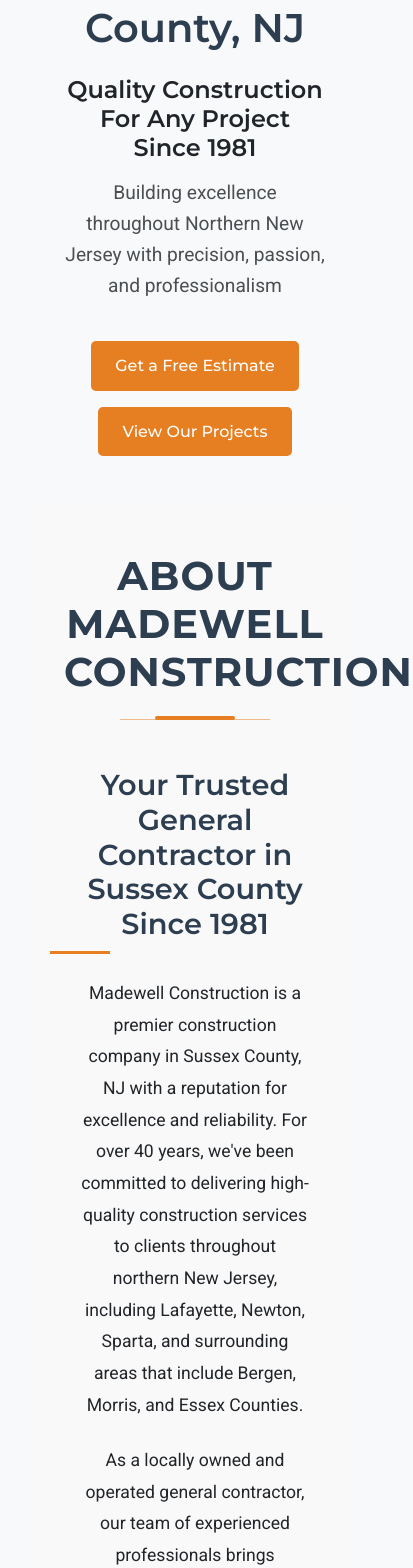
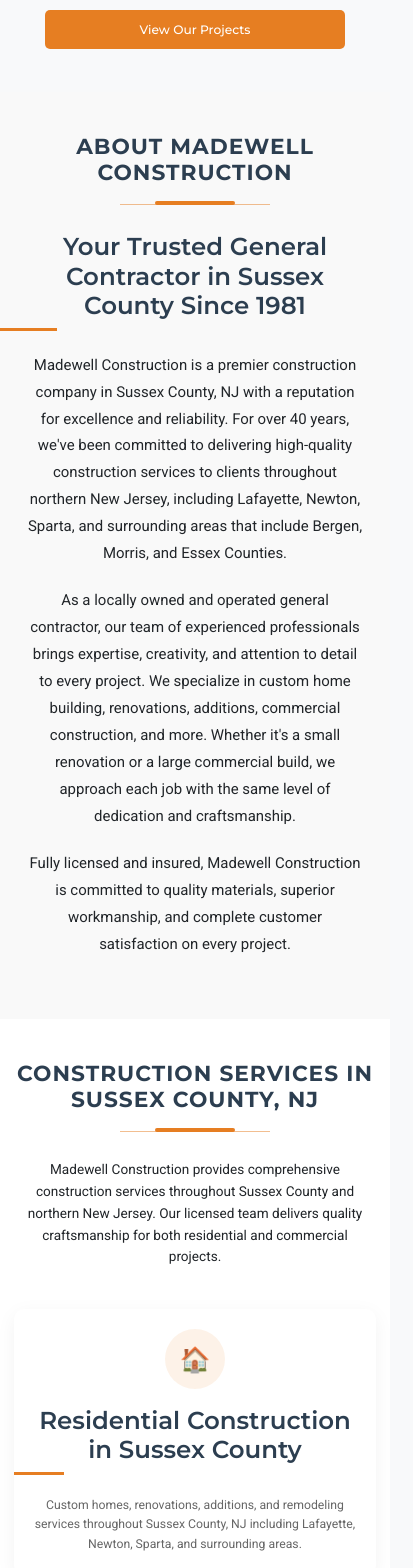
Before and after one commit to bryanm23/MadewellConstruction, a React (Vite) app: page / in a window 390 px wide. Shown: the part 420-1988 px from the top of the page, 413 px wide, since content can reach past the window. Built offline with nearby package versions, Linux system fonts and the light colour scheme.

Commit message:
mobile device optimization

```diff
--- a/src/App.css
+++ b/src/App.css
@@ -1,8 +1,9 @@
 #root {
   max-width: 1280px;
   margin: 0 auto;
-  padding: 2rem;
+  padding: 0;
   text-align: center;
+  width: 100%;
 }
 
 .logo {
@@ -45,10 +46,13 @@
   min-height: 100vh;
   display: flex;
   flex-direction: column;
+  width: 100%;
+  overflow-x: hidden;
 }
 
 main {
   flex: 1;
+  width: 100%;
 }
 
 /* Header Styles */
@@ -59,6 +63,7 @@
   background-color: white;
   box-shadow: 0 2px 10px rgba(0, 0, 0, 0.1);
   padding: 1rem 0;
+  width: 100%;
 }
 
 .dark-mode header {
@@ -72,4 +77,29 @@
   color: white;
   padding: 2rem 0;
   margin-top: auto;
+  width: 100%;
 }
+
+@media (max-width: 768px) {
+  .app {
+    overflow-x: hidden;
+  }
+
+  header {
+    padding: 0.8rem 0;
+  }
+
+  footer {
+    padding: 1.5rem 0;
+  }
+}
+
+@media (max-width: 576px) {
+  .app {
+    font-size: 0.9rem;
+  }
+
+  header {
+    padding: 0.6rem 0;
+  }
+}
--- a/src/index.css
+++ b/src/index.css
@@ -15,11 +15,17 @@
   box-sizing: border-box;
 }
 
+html {
+  font-size: 100%; /* Base font size */
+}
+
 body {
   font-family: var(--font-secondary);
   line-height: 1.6;
   color: var(--text-dark);
   background-color: var(--light-color);
+  overflow-x: hidden; /* Prevent horizontal scroll on mobile */
+  width: 100%;
 }
 
 .dark-mode {
@@ -47,7 +53,7 @@
   width: 100%;
   max-width: 1200px;
   margin: 0 auto;
-  padding: 0 2rem;
+  padding: 0 1.5rem;
 }
 
 .section {
@@ -113,6 +119,7 @@
   transition: all 0.3s ease;
   font-family: var(--font-primary);
   font-weight: 500;
+  text-align: center;
 }
 
 .btn:hover {
@@ -120,9 +127,47 @@
   text-decoration: none;
 }
 
+@media (max-width: 992px) {
+  .section {
+    padding: 4rem 0;
+  }
+
+  .section-title {
+    font-size: 2.2rem;
+  }
+}
+
 @media (max-width: 768px) {
+  html {
+    font-size: 90%;
+  }
+
   .section {
     padding: 3rem 0;
+  }
+
+  .section-title {
+    font-size: 1.8rem;
+    margin-bottom: 2rem;
+  }
+
+  .container {
+    padding: 0 1rem;
+  }
+}
+
+@media (max-width: 576px) {
+  html {
+    font-size: 85%;
+  }
+
+  .section-title {
+    font-size: 1.6rem;
+  }
+
+  .btn {
+    width: 100%;
+    padding: 0.7rem 1.2rem;
   }
 }
 
--- a/src/styles/Contact.css
+++ b/src/styles/Contact.css
@@ -318,30 +318,94 @@
   .contact-container {
     flex-direction: column;
     align-items: center;
+    gap: 2rem;
   }
 
   .contact-info,
   .contact-form-wrapper {
+    max-width: 100%;
     width: 100%;
-    max-width: 580px;
   }
 
   .contact-info {
-    margin-bottom: 3rem;
+    order: -1;
+  }
+
+  .contact-form-wrapper::before {
+    top: -30px;
   }
 }
 
 @media (max-width: 768px) {
   .form-row {
     flex-direction: column;
-    gap: 0;
+    gap: 1.5rem;
   }
 
   .contact-form {
-    padding: 2rem;
+    padding: 1.5rem;
   }
 
   .contact-info {
-    padding: 2rem;
+    padding: 1.5rem;
+  }
+
+  .contact-detail {
+    align-items: flex-start;
+    gap: 1rem;
+  }
+
+  .contact-icon {
+    width: 40px;
+    height: 40px;
+  }
+
+  .contact-icon-inner {
+    font-size: 1.2rem;
+  }
+
+  .contact-text h4 {
+    font-size: 1rem;
+  }
+
+  .contact-text p {
+    font-size: 0.9rem;
+  }
+
+  .btn-submit {
+    width: 100%;
+    padding: 0.8rem 1rem;
+  }
+
+  .form-group input,
+  .form-group textarea,
+  .form-group select {
+    padding: 0.8rem 1rem;
+    font-size: 1rem;
   }
 }
+
+@media (max-width: 576px) {
+  .contact {
+    padding: 3rem 0;
+  }
+
+  .contact-info > p {
+    font-size: 1rem;
+  }
+
+  .contact-form-wrapper::before {
+    font-size: 1rem;
+  }
+
+  .form-group label {
+    font-size: 0.9rem;
+  }
+
+  .form-group input,
+  .form-group textarea,
+  .form-group select {
+    padding: 0.7rem 0.9rem;
+    font-size: 0.9rem;
+  }
+}
--- a/src/styles/Footer.css
+++ b/src/styles/Footer.css
@@ -129,7 +129,29 @@
   opacity: 0.8;
 }
 
+@media (max-width: 992px) {
+  footer {
+    padding-top: 3rem;
+  }
+
+  .footer-content {
+    gap: 2rem;
+  }
+
+  .footer-section {
+    min-width: 200px;
+  }
+
+  .footer-section h3 {
+    font-size: 1.3rem;
+  }
+}
+
 @media (max-width: 768px) {
+  footer {
+    padding-top: 2.5rem;
+  }
+
   .footer-content {
     flex-direction: column;
     gap: 2rem;
@@ -140,6 +162,7 @@
     display: flex;
     flex-direction: column;
     align-items: center;
+    min-width: 100%;
   }
 
   .footer-section h3 {
@@ -157,4 +180,48 @@
     flex-direction: column;
     align-items: center;
   }
+
+  .footer-social {
+    justify-content: center;
+  }
+
+  .footer-bottom {
+    padding: 1.2rem 0;
+  }
 }
+
+@media (max-width: 576px) {
+  footer {
+    padding-top: 2rem;
+  }
+
+  .footer-section h3 {
+    font-size: 1.2rem;
+    margin-bottom: 1rem;
+  }
+
+  .footer-section p {
+    font-size: 0.9rem;
+  }
+
+  .footer-links li {
+    margin-bottom: 0.6rem;
+  }
+
+  .footer-links a {
+    font-size: 0.9rem;
+  }
+
+  .footer-bottom p {
+    font-size: 0.8rem;
+    padding: 0 10px;
+  }
+
+  .footer-service-areas {
+    font-size: 0.75rem;
+  }
+
+  .social-icon {
+    font-size: 1.3rem;
+  }
+}
--- a/src/styles/Hero.css
+++ b/src/styles/Hero.css
@@ -28,6 +28,12 @@
   margin-bottom: 1.5rem;
   color: var(--secondary-color);
   line-height: 1.2;
+}
+
+.hero-content h2 {
+  font-size: 2rem;
+  margin-bottom: 1.5rem;
+  color: var(--primary-color);
 }
 
 .dark-mode .hero-content h1 {
@@ -82,6 +88,25 @@
   box-shadow: 0 10px 30px rgba(0, 0, 0, 0.1);
 }
 
+@media (max-width: 992px) {
+  .hero {
+    min-height: 70vh;
+    padding: 4rem 0;
+  }
+
+  .hero-content h1 {
+    font-size: 3rem;
+  }
+
+  .hero-content h2 {
+    font-size: 1.8rem;
+  }
+
+  .hero-content p {
+    font-size: 1.3rem;
+  }
+}
+
 @media (max-width: 768px) {
   .hero {
     min-height: 60vh;
@@ -90,16 +115,29 @@
 
   .hero-content h1 {
     font-size: 2.5rem;
+    margin-bottom: 1rem;
+  }
+
+  .hero-content h2 {
+    font-size: 1.6rem;
+    margin-bottom: 1rem;
   }
 
   .hero-content p {
     font-size: 1.2rem;
+    margin-bottom: 1.5rem;
   }
 
   .hero-buttons {
     flex-direction: column;
     align-items: center;
     gap: 1rem;
+    width: 100%;
+  }
+
+  .hero-buttons .btn {
+    width: 100%;
+    max-width: 300px;
   }
 
   .hero-image {
@@ -113,3 +151,26 @@
     margin: 0 auto 2rem;
   }
 }
+
+@media (max-width: 576px) {
+  .hero {
+    min-height: 50vh;
+    padding: 2rem 0;
+  }
+
+  .hero-content h1 {
+    font-size: 2rem;
+  }
+
+  .hero-content h2 {
+    font-size: 1.4rem;
+  }
+
+  .hero-content p {
+    font-size: 1.1rem;
+  }
+
+  .image-placeholder {
+    height: 200px;
+  }
+}
--- a/src/styles/Projects.css
+++ b/src/styles/Projects.css
@@ -22,6 +22,9 @@
   overflow: hidden;
   box-shadow: 0 5px 15px rgba(0, 0, 0, 0.1);
   transition: all 0.3s ease;
+  height: 100%;
+  display: flex;
+  flex-direction: column;
 }
 
 .dark-mode .project-card {
@@ -70,6 +73,9 @@
 
 .project-info {
   padding: 1.5rem;
+  flex: 1;
+  display: flex;
+  flex-direction: column;
 }
 
 .project-info h3 {
@@ -104,6 +110,7 @@
   line-height: 1.6;
   color: #666;
   margin-bottom: 1.5rem;
+  flex: 1;
 }
 
 .dark-mode .project-info p {
@@ -115,6 +122,7 @@
   font-weight: 600;
   position: relative;
   padding-bottom: 5px;
+  margin-top: auto;
 }
 
 .project-link::after {
@@ -162,6 +170,15 @@
 .projects-cta {
   margin-top: 3rem;
   text-align: center;
+  padding: 2rem;
+  background-color: #f0f0f0;
+  border-radius: 8px;
+  box-shadow: 0 5px 15px rgba(0, 0, 0, 0.05);
+}
+
+.dark-mode .projects-cta {
+  background-color: #2a2a2a;
+  box-shadow: 0 5px 15px rgba(0, 0, 0, 0.2);
 }
 
 .projects-cta p {
@@ -171,20 +188,70 @@
   margin-right: auto;
 }
 
+@media (max-width: 992px) {
+  .projects-grid {
+    grid-template-columns: repeat(2, 1fr);
+    gap: 1.5rem;
+  }
+
+  .section-description {
+    font-size: 1rem;
+  }
+}
+
 @media (max-width: 768px) {
   .projects-grid {
     grid-template-columns: 1fr;
     max-width: 500px;
     margin-left: auto;
     margin-right: auto;
+    gap: 2rem;
   }
 
   .project-info {
     text-align: center;
+    padding: 1.2rem;
   }
 
   .project-info h3::after {
     left: 50%;
     transform: translateX(-50%);
   }
+
+  .project-image {
+    height: 220px;
+  }
+
+  .projects-cta {
+    padding: 1.5rem;
+    margin-top: 2rem;
+  }
 }
+
+@media (max-width: 576px) {
+  .project-image {
+    height: 180px;
+  }
+
+  .project-overlay {
+    padding: 1rem;
+  }
+
+  .project-category {
+    font-size: 0.7rem;
+    padding: 0.4rem 0.8rem;
+  }
+
+  .project-location {
+    padding: 0.2rem 0.6rem;
+    font-size: 0.7rem;
+  }
+
+  .project-info h3 {
+    font-size: 1.2rem;
+  }
+
+  .project-info p {
+    font-size: 0.9rem;
+  }
+}
--- a/src/styles/Skills.css
+++ b/src/styles/Skills.css
@@ -28,6 +28,7 @@
   text-align: center;
   position: relative;
   overflow: hidden;
+  height: 100%;
 }
 
 .skill-card::before {
@@ -112,15 +113,6 @@
   color: #bbb;
 }
 
-@media (max-width: 768px) {
-  .skills-grid {
-    grid-template-columns: 1fr;
-    max-width: 500px;
-    margin-left: auto;
-    margin-right: auto;
-  }
-}
-
 .section-description {
   text-align: center;
   max-width: 800px;
@@ -156,3 +148,74 @@
 .service-cta .btn {
   margin: 0 auto;
 }
+
+@media (max-width: 992px) {
+  .skills-grid {
+    grid-template-columns: repeat(2, 1fr);
+    gap: 1.5rem;
+  }
+
+  .section-description {
+    font-size: 1rem;
+    padding: 0 1rem;
+  }
+
+  .skill-card {
+    padding: 1.5rem;
+  }
+
+  .skill-icon {
+    width: 70px;
+    height: 70px;
+    font-size: 2rem;
+  }
+}
+
+@media (max-width: 768px) {
+  .skills-grid {
+    grid-template-columns: 1fr;
+    max-width: 500px;
+    margin-left: auto;
+    margin-right: auto;
+    gap: 1.5rem;
+  }
+
+  .skill-card {
+    padding: 1.8rem;
+  }
+
+  .skill-card h3 {
+    font-size: 1.3rem;
+  }
+
+  .service-cta {
+    padding: 1.5rem;
+    margin-top: 2rem;
+  }
+
+  .service-cta p {
+    font-size: 1rem;
+  }
+}
+
+@media (max-width: 576px) {
+  .skill-card {
+    padding: 1.5rem;
+  }
+
+  .skill-icon {
+    width: 60px;
+    height: 60px;
+    font-size: 1.8rem;
+    margin-bottom: 1.2rem;
+  }
+
+  .skill-card h3 {
+    font-size: 1.2rem;
+    margin-bottom: 0.8rem;
+  }
+
+  .skill-card p {
+    font-size: 0.9rem;
+  }
+}
```
